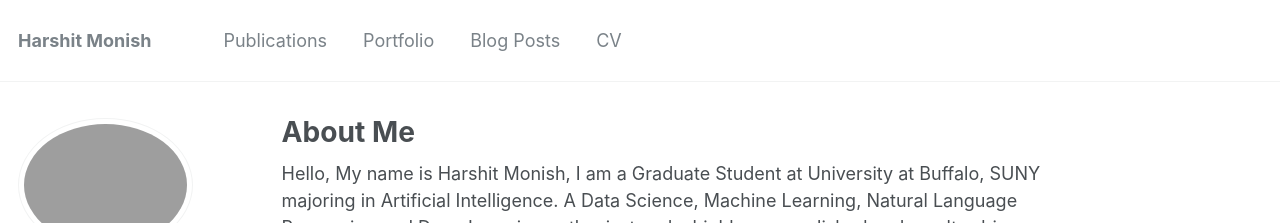
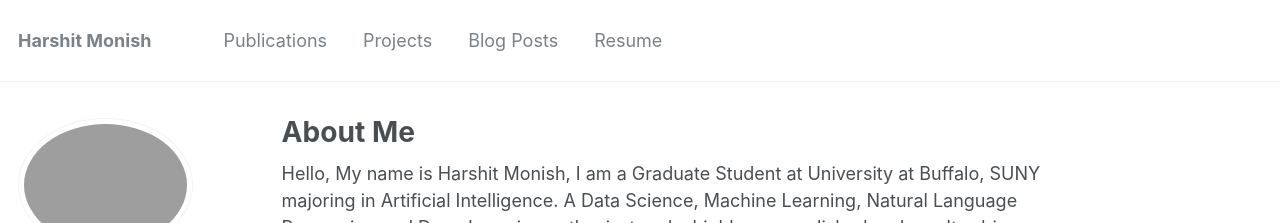
Before and after one commit to harshitmonish/harshitmonish.github.io, a Jekyll site: the page built from _pages/about.md, in a window 1280 px wide and 900 px high. Shown: the top 223 px of the window. Built offline with Jekyll 4.4.1, drawn with Linux system fonts in a browser that asks for light colours.

```diff
--- a/_data/navigation.yml
+++ b/_data/navigation.yml
@@ -3,11 +3,11 @@
   - title: "Publications"
     url: /publications/
 
-  - title: "Portfolio"
+  - title: "Projects"
     url: /portfolio/
 
   - title: "Blog Posts"
     url: /year-archive/
 
-  - title: "CV"
+  - title: "Resume"
     url: /cv/
```
